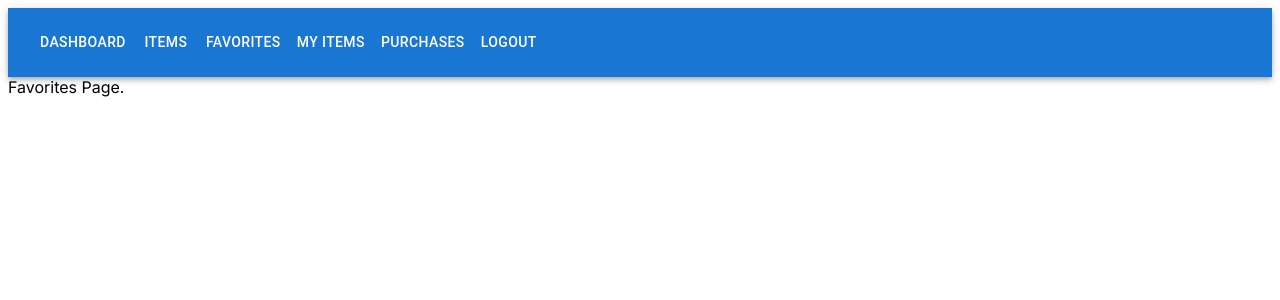
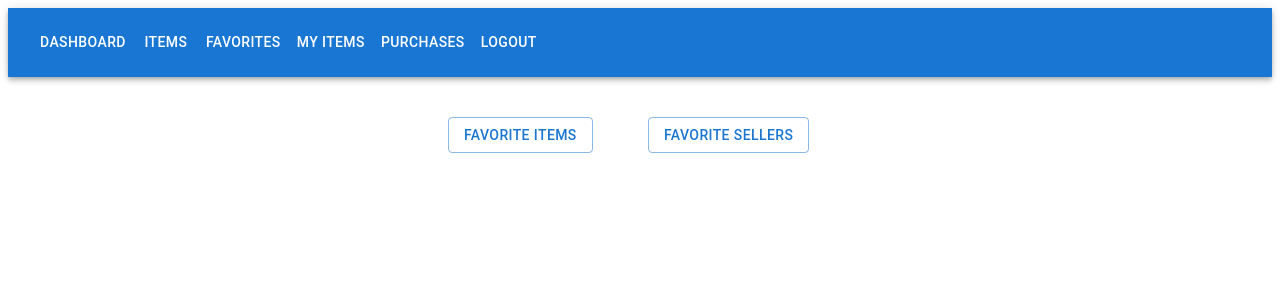
Before and after one commit to matfitchell/dubiousdatabase, a Next.js app in the folder comp440-app/: page /dashboard/favorites in a window 1280 px wide. Shown: the top 300 px of the page. Built offline with nearby package versions, Linux system fonts and the light colour scheme; sample sign-in values are in the browser's storage.

Commit message:
Add buttons to favorites page.

```diff
--- a/comp440-app/src/app/dashboard/favorites/page.js
+++ b/comp440-app/src/app/dashboard/favorites/page.js
@@ -1,8 +1,21 @@
+"use client";
+
+import {Stack, Grid, Button} from "@mui/material";
+
 const Favorites = () => {
+
+
     return (
-        <div>
-            Favorites Page.
-        </div>
+        <Stack direction={"column"} justifyContent={"center"} alignItems={"center"} paddingTop={5}>
+            <Grid container spacing={2} maxWidth={400}>
+                <Grid item xs={6}>
+                    <Button variant="outlined">Favorite Items</Button>
+                </Grid>
+                <Grid item xs={6}>
+                    <Button variant="outlined">Favorite Sellers</Button>
+                </Grid>
+            </Grid>
+        </Stack>
     )
 }
 
```
